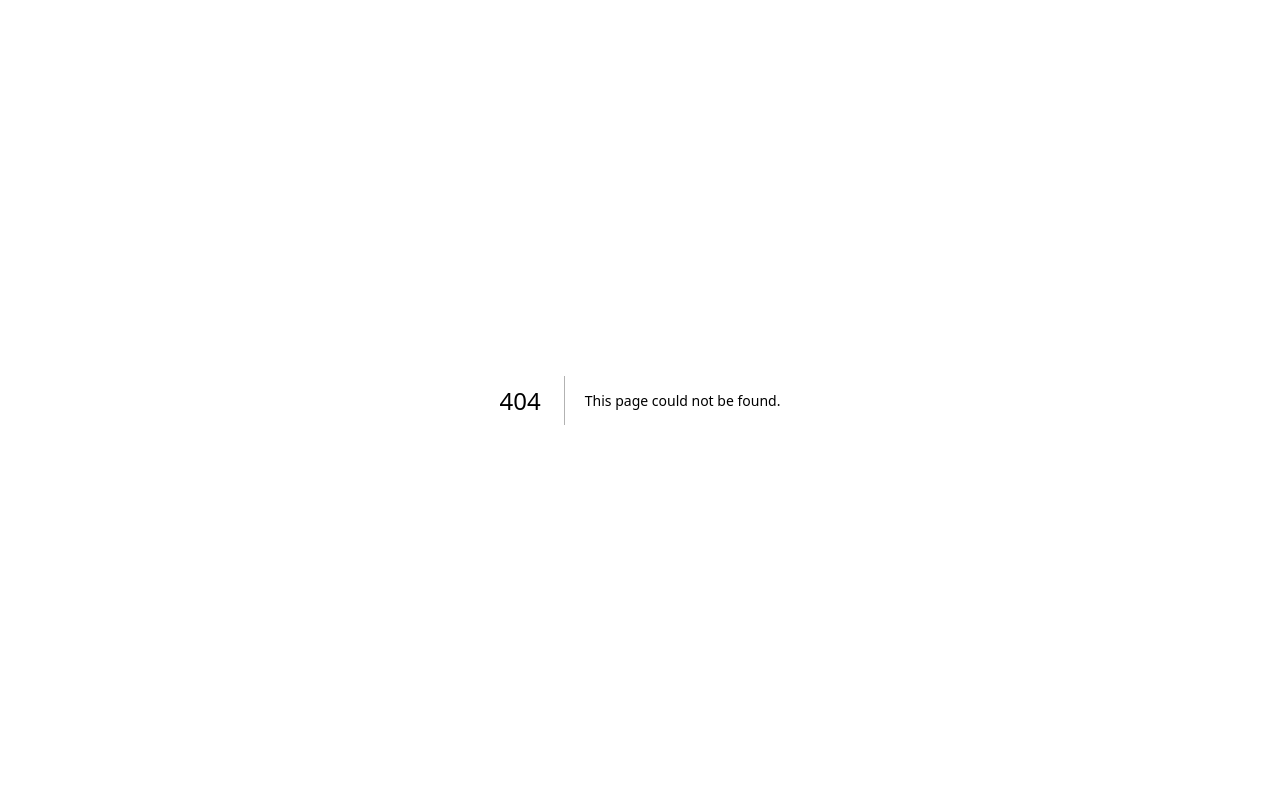
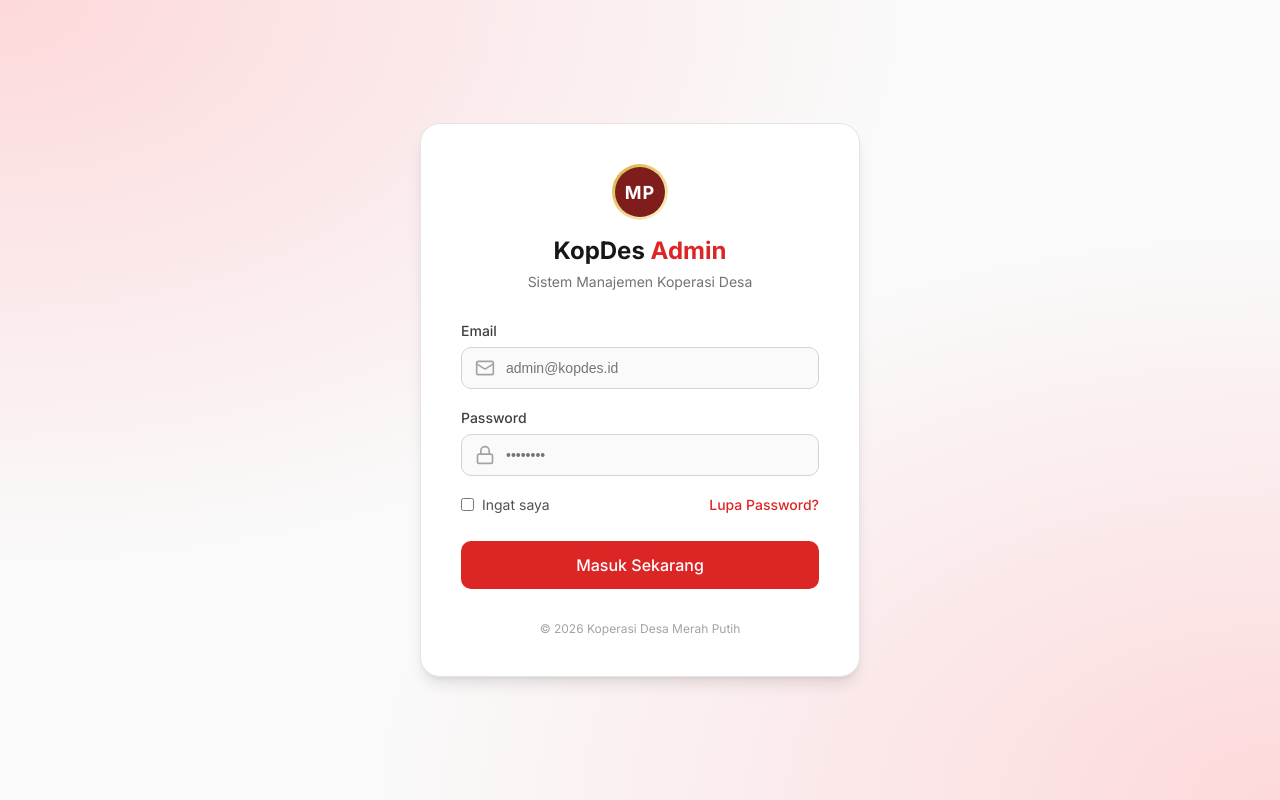
Before and after one commit to dharmamudita/MerahPutih-Mart, a Next.js app in the folder apps/web-admin/: page /login in a window 1280 px wide. Before the commit this address had no page. Built offline with nearby package versions, Linux system fonts and the light colour scheme.

Commit message:
Web Admin: Menambahkan halaman Login dengan UI premium

```diff
--- /dev/null
+++ b/apps/web-admin/app/(auth)/login/Login.module.css
@@ -0,0 +1,157 @@
+.container {
+  min-height: 100vh;
+  display: flex;
+  align-items: center;
+  justify-content: center;
+  background-color: var(--neutral-50);
+  background-image:
+    radial-gradient(at 0% 0%, hsla(357,89%,92%,1) 0, transparent 50%),
+    radial-gradient(at 100% 100%, hsla(357,89%,92%,1) 0, transparent 50%);
+  padding: 24px;
+}
+
+.loginCard {
+  background: var(--white);
+  border-radius: 20px;
+  box-shadow: var(--shadow-lg);
+  width: 100%;
+  max-width: 440px;
+  padding: 40px;
+  border: 1px solid var(--neutral-200);
+}
+
+.logoSection {
+  text-align: center;
+  margin-bottom: 32px;
+}
+
+.logoIcon {
+  width: 56px;
+  height: 56px;
+  background: linear-gradient(135deg, var(--gold), #FFF8D6);
+  border-radius: 50%;
+  display: flex;
+  align-items: center;
+  justify-content: center;
+  padding: 3px;
+  margin: 0 auto 16px;
+}
+
+.logoInner {
+  width: 100%;
+  height: 100%;
+  background-color: var(--primary-900);
+  border-radius: 50%;
+  display: flex;
+  align-items: center;
+  justify-content: center;
+  color: var(--white);
+  font-weight: 700;
+  font-size: 18px;
+  letter-spacing: 1px;
+}
+
+.title {
+  font-size: 24px;
+  font-weight: 700;
+  color: var(--neutral-900);
+  margin-bottom: 8px;
+}
+
+.textAccent {
+  color: var(--primary-600);
+}
+
+.subtitle {
+  color: var(--neutral-500);
+  font-size: 14px;
+}
+
+.form {
+  display: flex;
+  flex-direction: column;
+  gap: 20px;
+}
+
+.inputGroup {
+  display: flex;
+  flex-direction: column;
+  gap: 8px;
+}
+
+.label {
+  font-size: 14px;
+  font-weight: 500;
+  color: var(--neutral-700);
+}
+
+.inputWrapper {
+  position: relative;
+  display: flex;
+  align-items: center;
+}
+
+.inputIcon {
+  position: absolute;
+  left: 14px;
+  color: var(--neutral-400);
+}
+
+.input {
+  width: 100%;
+  padding: 12px 16px 12px 44px;
+  border: 1px solid var(--neutral-300);
+  border-radius: 10px;
+  font-size: 14px;
+  color: var(--neutral-900);
+  transition: all 0.2s ease;
+  background-color: var(--neutral-50);
+}
+
+.input:focus {
+  outline: none;
+  border-color: var(--primary-600);
+  box-shadow: 0 0 0 3px rgba(220, 38, 38, 0.1);
+  background-color: var(--white);
+}
+
+.optionsRow {
+  display: flex;
+  justify-content: space-between;
+  align-items: center;
+  font-size: 14px;
+}
+
+.checkboxLabel {
+  display: flex;
+  align-items: center;
+  gap: 8px;
+  color: var(--neutral-600);
+  cursor: pointer;
+}
+
+.forgotPassword {
+  color: var(--primary-600);
+  font-weight: 500;
+  transition: color 0.2s;
+}
+
+.forgotPassword:hover {
+  color: var(--primary-700);
+  text-decoration: underline;
+}
+
+.submitBtn {
+  width: 100%;
+  padding: 14px;
+  font-size: 16px;
+  border-radius: 10px;
+  margin-top: 8px;
+}
+
+.footer {
+  margin-top: 32px;
+  text-align: center;
+  font-size: 12px;
+  color: var(--neutral-400);
+}
--- /dev/null
+++ b/apps/web-admin/app/(auth)/login/page.js
@@ -0,0 +1,87 @@
+'use client';
+import { useState } from 'react';
+import styles from './Login.module.css';
+import { Lock, Mail } from 'lucide-react';
+
+export default function Login() {
+  const [email, setEmail] = useState('');
+  const [password, setPassword] = useState('');
+  const [loading, setLoading] = useState(false);
+
+  const handleLogin = async (e) => {
+    e.preventDefault();
+    setLoading(true);
+    // TODO: Integrasi dengan API login
+    setTimeout(() => {
+      setLoading(false);
+      // Dummy redirect
+      window.location.href = '/dashboard';
+    }, 1000);
+  };
+
+  return (
+    <div className={styles.container}>
+      <div className={styles.loginCard}>
+        <div className={styles.logoSection}>
+          <div className={styles.logoIcon}>
+            <div className={styles.logoInner}>MP</div>
+          </div>
+          <h1 className={styles.title}>KopDes <span className={styles.textAccent}>Admin</span></h1>
+          <p className={styles.subtitle}>Sistem Manajemen Koperasi Desa</p>
+        </div>
+
+        <form onSubmit={handleLogin} className={styles.form}>
+          <div className={styles.inputGroup}>
+            <label className={styles.label}>Email</label>
+            <div className={styles.inputWrapper}>
+              <Mail className={styles.inputIcon} size={20} />
+              <input
+                type="email"
+                className={styles.input}
+                placeholder="admin@kopdes.id"
+                value={email}
+                onChange={(e) => setEmail(e.target.value)}
+                required
+              />
+            </div>
+          </div>
+
+          <div className={styles.inputGroup}>
+            <label className={styles.label}>Password</label>
+            <div className={styles.inputWrapper}>
+              <Lock className={styles.inputIcon} size={20} />
+              <input
+                type="password"
+                className={styles.input}
+                placeholder="••••••••"
+                value={password}
+                onChange={(e) => setPassword(e.target.value)}
+                required
+              />
+            </div>
+          </div>
+
+          <div className={styles.optionsRow}>
+            <label className={styles.checkboxLabel}>
+              <input type="checkbox" />
+              <span>Ingat saya</span>
+            </label>
+            <a href="#" className={styles.forgotPassword}>Lupa Password?</a>
+          </div>
+
+          <button
+            type="submit"
+            className={`btn btn-primary ${styles.submitBtn}`}
+            disabled={loading}
+          >
+            {loading ? 'Memproses...' : 'Masuk Sekarang'}
+          </button>
+        </form>
+
+        <div className={styles.footer}>
+          <p>&copy; {new Date().getFullYear()} Koperasi Desa Merah Putih</p>
+        </div>
+      </div>
+    </div>
+  );
+}
--- a/apps/web-admin/package.json
+++ b/apps/web-admin/package.json
@@ -9,9 +9,10 @@
     "lint": "next lint"
   },
   "dependencies": {
+    "lucide-react": "^1.27.0",
+    "next": "14.2.35",
     "react": "^18",
-    "react-dom": "^18",
-    "next": "14.2.35"
+    "react-dom": "^18"
   },
   "devDependencies": {
     "eslint": "^8",
```
Also changed, not shown: 1 other file (tests, documents, lock files or other folders).
